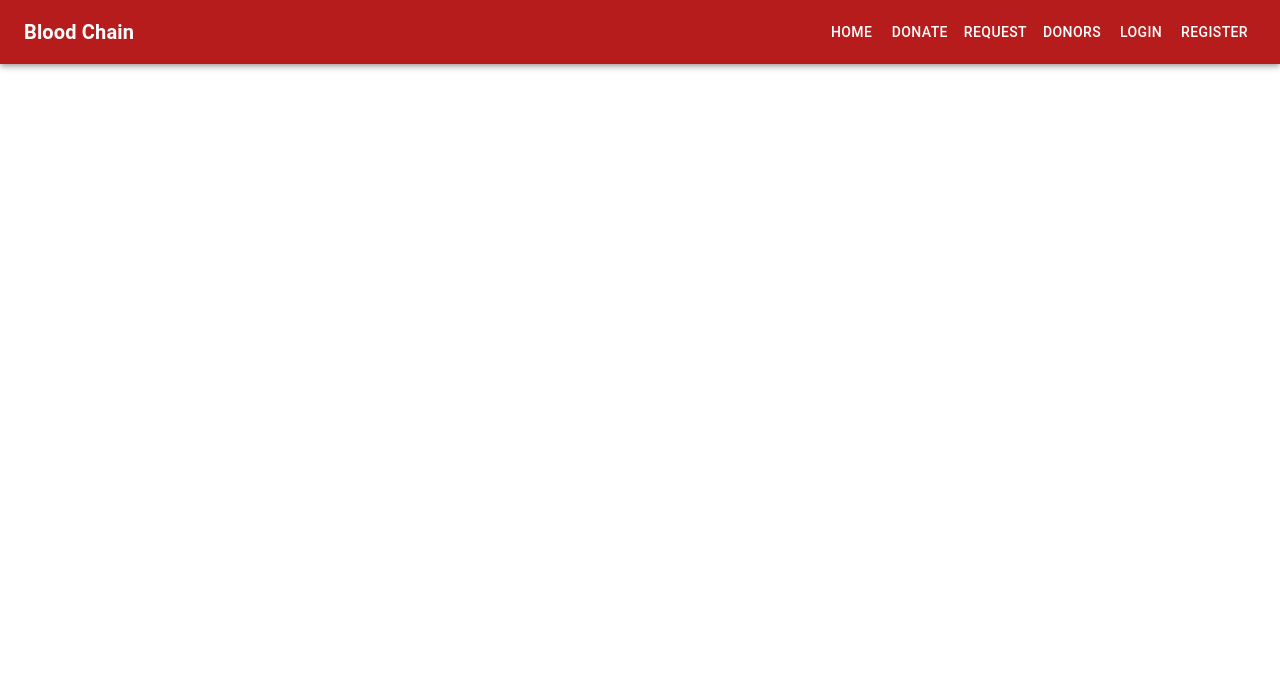
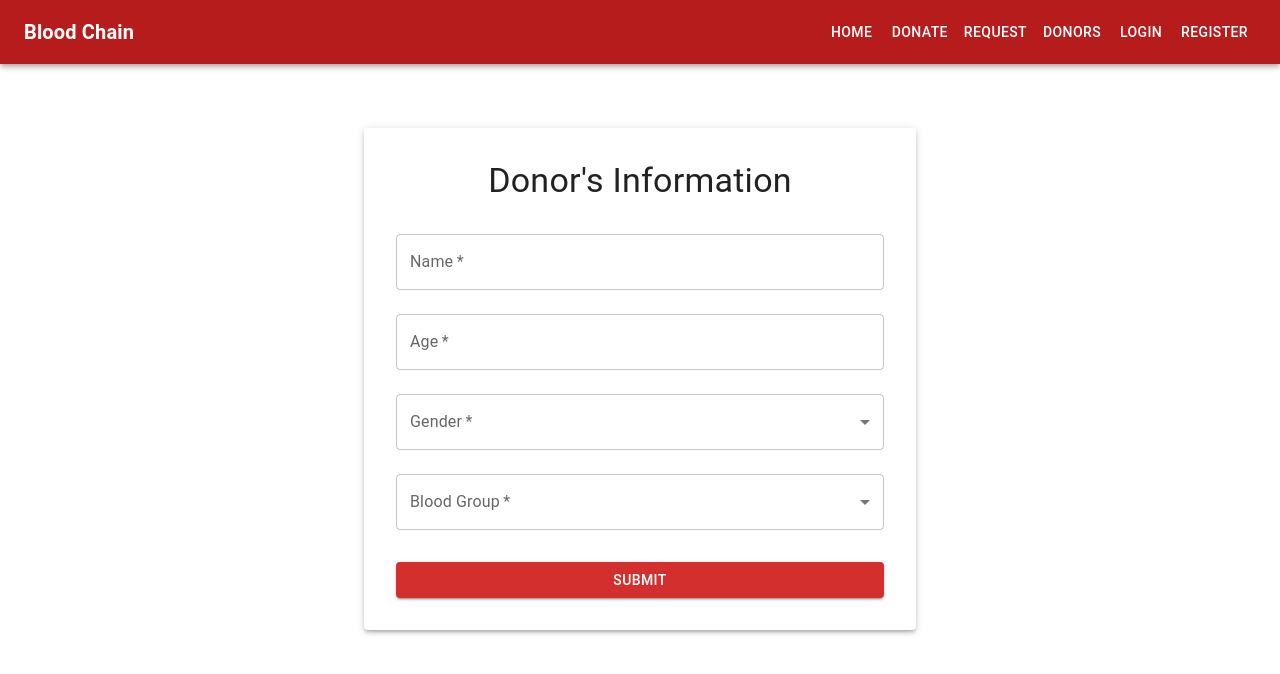
Before and after one commit to Zumaina/bloodchain, a React (Create React App) app in the folder frontend/: page /donate in a window 1280 px wide. Shown: the top 674 px of the page. Built offline with nearby package versions, Linux system fonts and the light colour scheme.

Commit message:
Added DonorRegisterPAge and updated links

```diff
--- /dev/null
+++ b/frontend/src/pages/DonorRegisterPage.js
@@ -0,0 +1,94 @@
+import React, { useState } from "react";
+import {
+  Container,
+  Typography,
+  TextField,
+  Box,
+  Paper,
+  Button,
+} from "@mui/material";
+import MenuItem from "@mui/material/MenuItem";
+
+
+const DonorRegisterPage = () => {
+  const [name, setName] = useState("");
+  const [age, setAge] = useState("");
+  const [gender, setGender] = useState("");
+  const [bloodGroup, setBloodGroup] = useState("");
+
+  const handleSubmit = (e) => {
+    e.preventDefault();
+    // No backend yet – just logging to console for now
+    console.log({ name, age, gender, bloodGroup });
+  };
+
+  return (
+    <Container maxWidth="sm">
+      <Paper elevation={3} sx={{ padding: 4, marginTop: 8 }}>
+        <Typography variant="h4" align="center" gutterBottom>
+          Donor's Information
+        </Typography>
+
+        <Box component="form" onSubmit={handleSubmit} sx={{ marginTop: 2 }}>
+          <TextField
+            label="Name"
+            fullWidth
+            required
+            margin="normal"
+            value={name}
+            onChange={(e) => setName(e.target.value)}
+          />
+          <TextField
+            label="Age"
+            type="number"
+            fullWidth
+            required
+            margin="normal"
+            value={age}
+            onChange={(e) => setAge(e.target.value)}
+          />
+          <TextField
+            label="Gender"
+            select
+            fullWidth
+            required
+            margin="normal"
+            value={gender}
+            onChange={(e) => setGender(e.target.value)}
+          >
+            <MenuItem value="Male">Male</MenuItem>
+            <MenuItem value="Female">Female</MenuItem>
+            <MenuItem value="Other">Other</MenuItem>
+          </TextField>
+          <TextField
+            label="Blood Group"
+            select
+            fullWidth
+            required
+            margin="normal"
+            value={bloodGroup}
+            onChange={(e) => setBloodGroup(e.target.value)}
+          >
+            {["A+", "A-", "B+", "B-", "AB+", "AB-", "O+", "O-"].map((group) => (
+              <MenuItem key={group} value={group}>
+                {group}
+              </MenuItem>
+            ))}
+          </TextField>
+
+          <Button
+            type="submit"
+            variant="contained"
+            color="error"
+            fullWidth
+            sx={{ marginTop: 3 }}
+          >
+            Submit
+          </Button>
+        </Box>
+      </Paper>
+    </Container>
+  );
+};
+
+export default DonorRegisterPage;
--- a/frontend/src/pages/HomePage.js
+++ b/frontend/src/pages/HomePage.js
@@ -1,6 +1,7 @@
 import React from "react";
 import { Box, Typography, Button } from "@mui/material";
-import donationImage from "../assets/donation.jpg"; // ✅ Import the image
+import donationImage from "../assets/donation.jpg";
+import { Link } from "react-router-dom";
 
 const HomePage = () => {
   return (
@@ -32,11 +33,12 @@ const HomePage = () => {
 
         <Box sx={{ marginTop: 3 }}>
             <Button
+  component={Link}
+  to="/donate"
   variant="contained"
   color="error"
   size="large"
   sx={{ marginRight: 2 }}
-            href="/donate"
 >
   Donate Blood
 </Button>
@@ -56,15 +58,24 @@ const HomePage = () => {
       <Box sx={{ textAlign: "center", padding: 2, backgroundColor: "#f5f5f5" }}>
   <Typography variant="body2">
     Follow us on{" "}
-          <a href="https://www.facebook.com/yourpage" target="_blank" rel="noopener noreferrer">
+    <a
+      href="https://www.facebook.com/profile.php?id=61578966506660&rdid=5wyxPBtQLocg0gKf&share_url=https%3A%2F%2Fwww.facebook.com%2Fshare%2F1DsKZxRxw7#"
+      target="_blank"
+      rel="noopener noreferrer"
+    >
       Facebook
     </a>{" "}
     |{" "}
-          <a href="https://www.instagram.com/yourpage" target="_blank" rel="noopener noreferrer">
+    <a
+      href="https://www.instagram.com/blood__chain/profilecard/?igsh=MWRmaG1wY213dnR1bg%3D%3D&fbclid=IwY2xjawL2A39leHRuA2FlbQIxMABicmlkETFaMllPcUs1VU5iSlpKMjRpAR7yUgOdo2dhBPXm2NPxMXedv6pV3dAFpOop_B_9r_NV5VeNeoISo6m6qWOXPw_aem_A0GgxgCRHboI7CTW_MKmoQ"
+      target="_blank"
+      rel="noopener noreferrer"
+    >
       Instagram
     </a>
   </Typography>
 </Box>
+
     </Box>
   );
 };
--- a/frontend/src/router/AppRouter.js
+++ b/frontend/src/router/AppRouter.js
@@ -3,6 +3,8 @@ import { Routes, Route } from "react-router-dom";
 import HomePage from "../pages/HomePage";
 import RegisterPage from "../pages/RegisterPage";
 import LoginPage from "../pages/LoginPage";
+import DonorRegisterPage from "../pages/DonorRegisterPage";
+
 
 const AppRouter = () => {
   return (
@@ -10,6 +12,7 @@ const AppRouter = () => {
       <Route path="/" element={<HomePage />} />
       <Route path="/register" element={<RegisterPage />} />
       <Route path="/login" element={<LoginPage />} />
+      <Route path="/donate" element={<DonorRegisterPage />} />
     </Routes>
   );
 };
```
Lines whose indentation alone changed are shown as unchanged.
